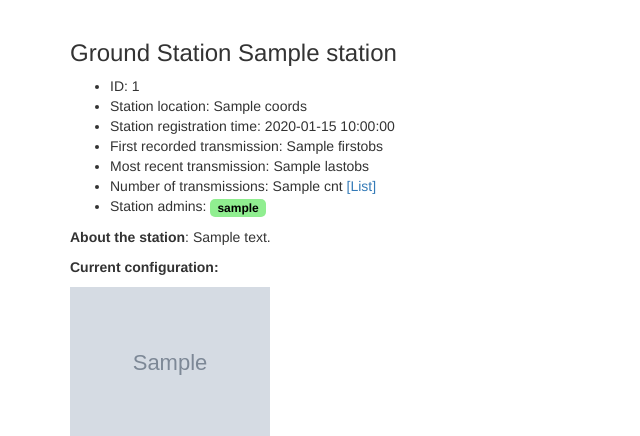
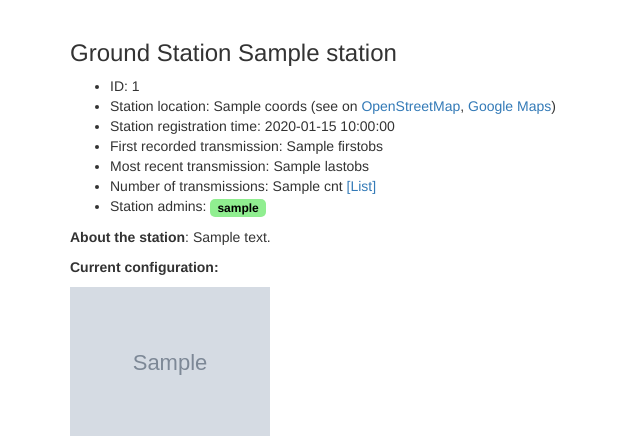
Before and after one commit to gut-space/svarog, a Flask app: template server/templates/station.html in a window 1280 px wide. Shown: the part 52-488 px from the top of the page, without its empty margins (0-640 px from the left). Run offline with Flask 2, Linux system fonts and the light colour scheme; the template is opened without the code that fills it: most values are stand-ins (such as "Sample title", 1, 10 or a date in 2020); grey boxes marked "Sample" are stand-in pictures; some libraries are stand-ins or nearby versions.

Commit message:
Station coords now shown on OSM and GM

```diff
--- a/server/templates/station.html
+++ b/server/templates/station.html
@@ -12,7 +12,10 @@
     <p>
         <ul>
             <li>ID: {{ station.station_id }}</li>
-            <li>Station location: {{ station.coords }}</li>
+            <li>Station location: {{ station.coords }} (see on
+                <a href="https://www.openstreetmap.org/search?query={{ station.coords }}">OpenStreetMap</a>,
+                <a href="https://www.google.com/maps/search/?api=1&query={{station.coords }}">Google Maps</a>)
+            </li>
             <li>Station registration time: {{ station.registered }}</li>
             <li>First recorded transmission: {{ station.firstobs }}</li>
             <li>Most recent transmission: {{ station.lastobs }}</li>
```
